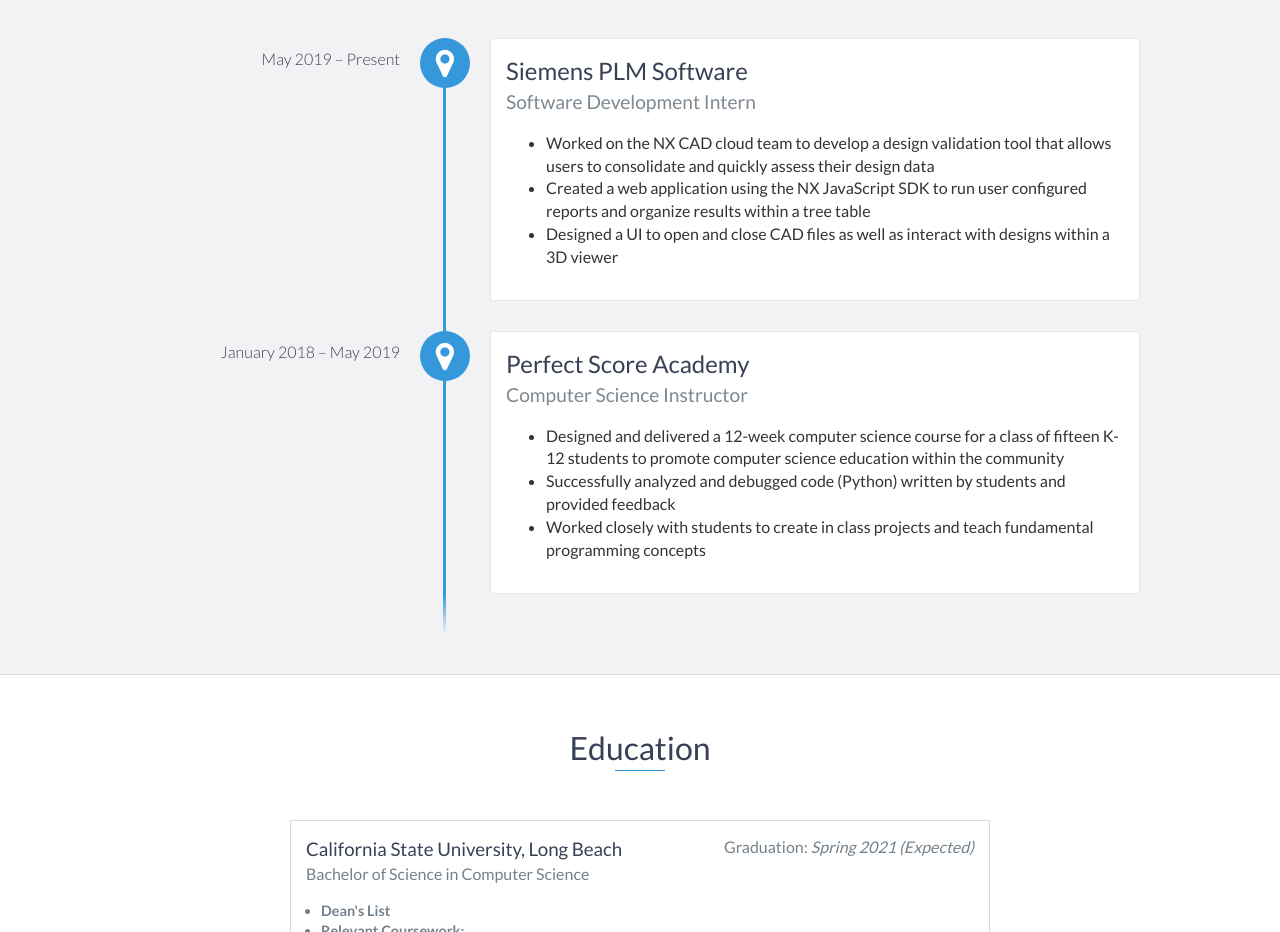
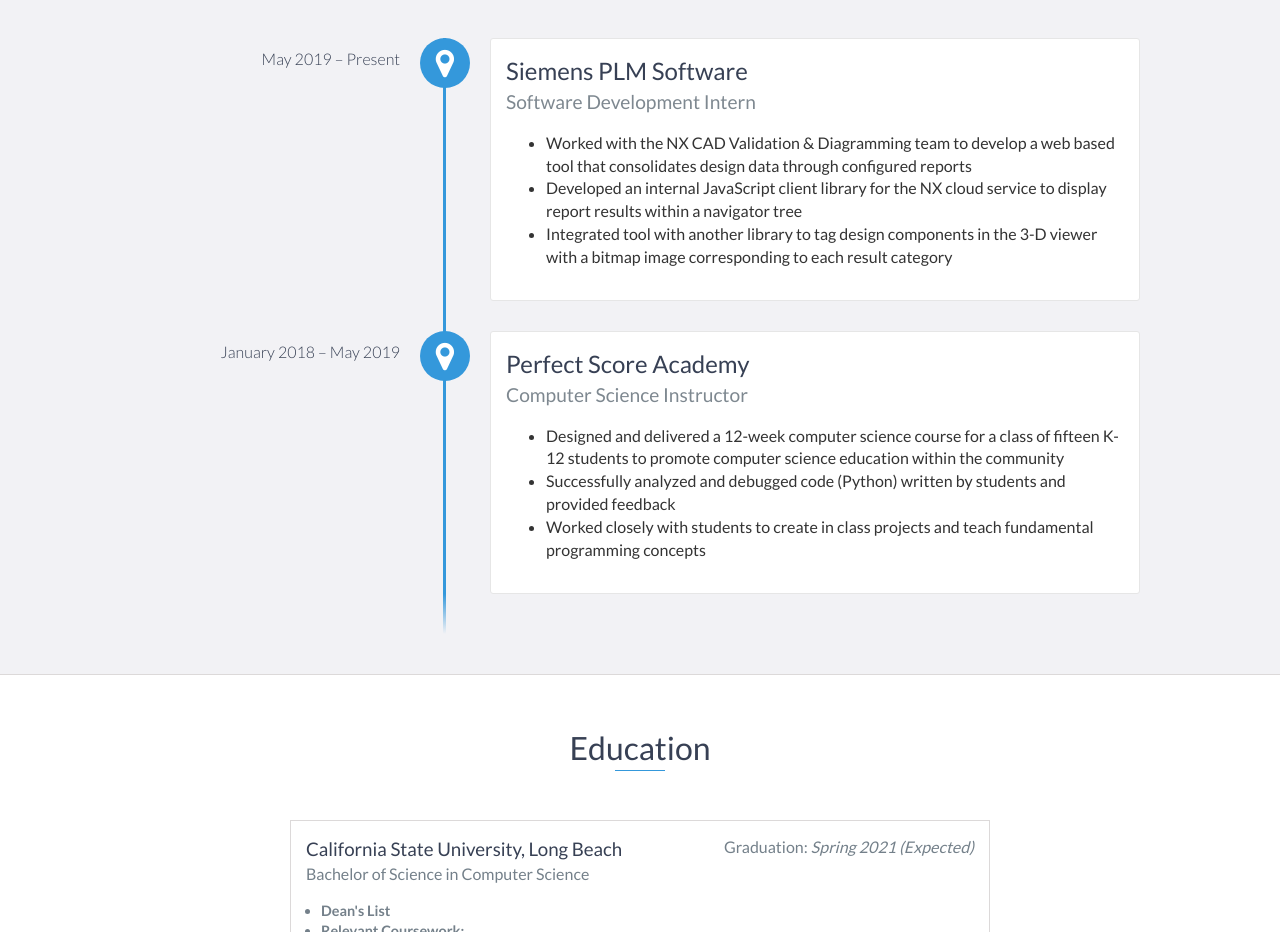
Before and after one commit to nsavas/nsavas.github.io, a website: page index.html in a window 1280 px wide. Shown: the part 1160-2092 px from the top of the page. Drawn offline with nearby package versions, Linux system fonts and the light colour scheme.

Commit message:
Update index.html

```diff
--- a/index.html
+++ b/index.html
@@ -89,16 +89,17 @@
                 <h4 style="font-weight: 400;">Software Development Intern</h4>
                 <ul>
                     <li>
-                        Worked on the NX CAD cloud team to develop a design validation tool that allows users to
-                        consolidate and quickly assess their design data
+                        Worked with the NX CAD Validation & Diagramming team to develop a web based tool that
+                        consolidates design data through configured reports
 
                     </li>
                     <li>
-                        Created a web application using the NX JavaScript SDK to run user configured reports and
-                        organize results within a tree table
+                        Developed an internal JavaScript client library for the NX cloud service to display report results
+                        within a navigator tree
                     </li>
                     <li>
-                        Designed a UI to open and close CAD files as well as interact with designs within a 3D viewer
+                        Integrated tool with another library to tag design components in the 3-D viewer with a bitmap
+                        image corresponding to each result category
                     </li>
                 </ul>
             </div>
```
